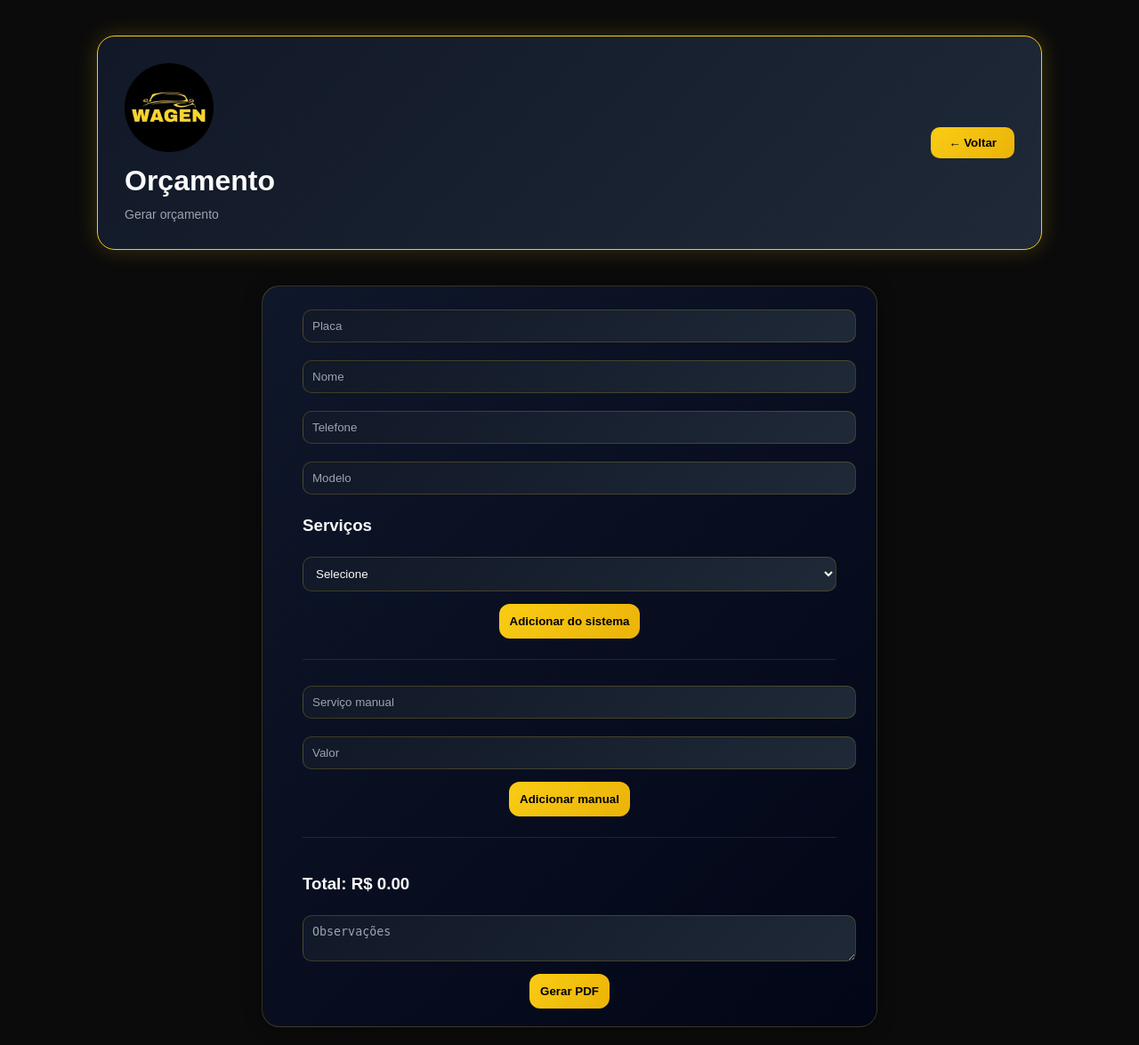
After one commit to luiz930/lavagem_novo, a Flask app: page /orcamento in a window 1280 px wide. The commit adds this page. Shown: the whole page at 89% size. Run offline with Flask 3, Linux system fonts and the light colour scheme; a user stored in the database is signed in; data comes from the database, SQL or seed files in the repository; both versions use the stored data as it was after the commit; data that the repository does not hold is empty.

Commit message:
Add files via upload

```diff
--- a/app.py
+++ b/app.py
@@ -14,6 +14,10 @@ import bcrypt  # 👈 se já adicionou
 import pandas as pd
 import requests
 from werkzeug.utils import secure_filename
+from reportlab.lib.pagesizes import A4
+from reportlab.pdfgen import canvas
+from flask import send_file
+
 UPLOAD_FOLDER = "static/uploads"
 os.makedirs(UPLOAD_FOLDER, exist_ok=True)
 
@@ -1082,6 +1086,135 @@ def preparar_sincronizacoes():
     if session.get("logado"):
         sincronizar_fontes_pendentes()
 
+@app.route("/api/cliente/<placa>")
+def buscar_cliente_api(placa):
+    if not session.get("logado"):
+        return {"erro": "nao autorizado"}
+
+    conn = conectar()
+    c = conn.cursor()
+
+    c.execute("""
+        SELECT
+            veiculos.placa,
+            veiculos.modelo,
+            clientes.nome,
+            clientes.telefone
+        FROM veiculos
+        LEFT JOIN clientes ON clientes.id = veiculos.cliente_id
+        WHERE veiculos.placa=?
+    """, (placa.upper(),))
+
+    dados = c.fetchone()
+    conn.close()
+
+    if not dados:
+        return {"encontrado": False}
+
+    return {
+        "encontrado": True,
+        "nome": dados["nome"],
+        "telefone": dados["telefone"],
+        "modelo": dados["modelo"],
+        "placa": dados["placa"]
+    }
+
+@app.route("/orcamento")
+def pagina_orcamento():
+    if not session.get("logado"):
+        return redirect("/login")
+
+    conn = conectar()
+    c = conn.cursor()
+
+    c.execute("SELECT nome, valor FROM tipos_servico")
+    servicos = c.fetchall()
+
+    conn.close()
+
+    return render_template("orcamento.html", servicos=servicos)
+
+@app.route("/gerar_orcamento", methods=["POST"])
+def gerar_orcamento():
+    if not session.get("logado"):
+        return redirect("/login")
+
+    from reportlab.platypus import SimpleDocTemplate, Table, TableStyle, Paragraph, Spacer, Image
+    from reportlab.lib import colors
+    from reportlab.lib.styles import getSampleStyleSheet
+
+    buffer = BytesIO()
+    doc = SimpleDocTemplate(buffer)
+
+    styles = getSampleStyleSheet()
+    elementos = []
+
+    # 🔥 LOGO
+    try:
+        logo = Image("static/logo.jpg", width=120, height=60)
+        elementos.append(logo)
+    except:
+        pass
+
+    elementos.append(Spacer(1, 20))
+
+    # 🔥 DADOS
+    nome = request.form.get("nome")
+    telefone = request.form.get("telefone")
+    placa = request.form.get("placa")
+    modelo = request.form.get("modelo")
+    observacoes = request.form.get("observacoes")
+
+    elementos.append(Paragraph(f"<b>Cliente:</b> {nome}", styles["Normal"]))
+    elementos.append(Paragraph(f"<b>Telefone:</b> {telefone}", styles["Normal"]))
+    elementos.append(Paragraph(f"<b>Veículo:</b> {modelo} - {placa}", styles["Normal"]))
+
+    elementos.append(Spacer(1, 20))
+
+    # 🔥 TABELA
+    servicos = request.form.getlist("servico[]")
+    valores = request.form.getlist("valor[]")
+
+    dados_tabela = [["Serviço", "Valor (R$)"]]
+
+    total = 0
+
+    for s, v in zip(servicos, valores):
+        try:
+            valor = float(v)
+        except:
+            valor = 0
+
+        dados_tabela.append([s, f"{valor:.2f}"])
+        total += valor
+
+    dados_tabela.append(["TOTAL", f"{total:.2f}"])
+
+    tabela = Table(dados_tabela)
+
+    tabela.setStyle(TableStyle([
+        ("BACKGROUND", (0,0), (-1,0), colors.black),
+        ("TEXTCOLOR", (0,0), (-1,0), colors.white),
+
+        ("BACKGROUND", (0,-1), (-1,-1), colors.lightgrey),
+
+        ("GRID", (0,0), (-1,-1), 1, colors.black),
+        ("FONTNAME", (0,0), (-1,0), "Helvetica-Bold"),
+    ]))
+
+    elementos.append(tabela)
+
+    # 🔥 OBSERVAÇÕES
+    if observacoes:
+        elementos.append(Spacer(1, 20))
+        elementos.append(Paragraph("<b>Observações:</b>", styles["Normal"]))
+        elementos.append(Paragraph(observacoes, styles["Normal"]))
+
+    doc.build(elementos)
+    buffer.seek(0)
+
+    return send_file(buffer, as_attachment=True, download_name="orcamento.pdf", mimetype="application/pdf")
+
 @app.route("/api/clima")
 def api_clima():
     try:
--- a/requirements.txt
+++ b/requirements.txt
@@ -4,3 +4,4 @@ requests
 pandas
 openpyxl
 bcrypt
+reportlab
--- /dev/null
+++ b/static/style.css
@@ -0,0 +1,146 @@
+/* 🔥 BASE */
+body {
+    background: #0b0b0b;
+    color: #f9fafb;
+    font-family: Arial;
+    margin: 0;
+}
+
+/* 🔥 CONTAINER */
+.container {
+    width: 90%;
+    max-width: 900px;
+    margin: auto;
+}
+
+/* 🔥 HEADER */
+.header {
+    margin: 40px auto;
+    width: 90%;
+    max-width: 1000px;
+
+    background: linear-gradient(135deg, #111827, #1f2937);
+    border: 1px solid #facc15;
+    border-radius: 20px;
+
+    padding: 30px;
+
+    display: flex;
+    justify-content: space-between;
+    align-items: center;
+
+    box-shadow: 0 0 25px rgba(250,204,21,0.2);
+}
+
+/* 🔥 CENTRALIZAÇÃO GLOBAL */
+.page {
+    width: 90%;
+    max-width: 900px;
+    margin: 0 auto; /* centraliza horizontal */
+}
+
+/* 🔥 CARD */
+.card {
+    max-width: 650px;   /* 🔥 controla largura */
+    margin: 20px auto;  /* 🔥 centraliza */
+
+    background: linear-gradient(135deg, #0f172a, #020617);
+    border: 1px solid rgba(250,204,21,0.2);
+    border-radius: 20px;
+    padding: 20px;
+
+    box-shadow: 0 0 20px rgba(0,0,0,0.4);
+}
+
+.form-box {
+    max-width: 600px;  /* 🔥 controla o tamanho */
+    margin: 0 auto;    /* 🔥 centraliza */
+}
+
+/* 🔥 INPUTS */
+input, select, textarea {
+    width: 100%;
+    max-width: 100%;
+
+    padding: 10px;
+    margin: 6px 0;
+
+    background: linear-gradient(135deg, #111827, #1f2937);
+    color: #f9fafb;
+
+    border: 1px solid rgba(250, 204, 21, 0.2);
+    border-radius: 10px;
+
+    outline: none;
+    transition: 0.2s;
+}
+
+input::placeholder,
+textarea::placeholder {
+    color: #9ca3af;
+}
+
+input:focus,
+select:focus,
+textarea:focus {
+    border-color: #facc15;
+    box-shadow: 0 0 10px rgba(250,204,21,0.3);
+}
+
+/* 🔥 BOTÕES */
+button {
+    background: linear-gradient(135deg, #facc15, #eab308);
+    border: none;
+    padding: 12px;
+    border-radius: 12px;
+    font-weight: bold;
+    cursor: pointer;
+    transition: 0.2s;
+}
+
+button:hover {
+    transform: scale(1.02);
+}
+
+/* 🔥 BOTÃO TOPO */
+.btn-topo {
+    width: auto !important;
+    padding: 10px 20px;
+    border-radius: 10px;
+}
+
+.btn-group {
+    display: flex;
+    justify-content: center;
+    width: 100%;
+}
+
+.btn-group button {
+    width: auto;
+}
+
+.img-redonda {
+    width: 100px;
+    height: 100px;
+    border-radius: 50%;
+    object-fit: cover;
+}
+
+/* 🔥 TÍTULOS */
+h1, h2, h3 {
+    margin: 10px 0;
+}
+
+/* 🔥 DIVISOR */
+hr {
+    border: none;
+    height: 1px;
+    background: rgba(255,255,255,0.1);
+    margin: 15px 0;
+}
+
+form {
+    display: flex;
+    flex-direction: column;
+    gap: 8px;
+}
--- a/templates/index.html
+++ b/templates/index.html
@@ -569,6 +569,7 @@ input[type="file"] {
 <a href="/painel"><button><span>&#128202;</span> Painel</button></a>
 <a href="/clientes"><button><span>&#128100;</span> Clientes</button></a>
 <a href="/cadastrar_servico"><button><span>&#129532;</span> Servicos</button></a>
+<a href="/orcamento"><button><span>&#128196;</span> Orçamentos</button></a>
 <a href="/financeiro"><button><span>&#128176;</span> Financeiro</button></a>
 <a href="/pneu"><button><span>&#128736;</span> Pneus</button></a>
 <a href="/clima"><button><span>&#9729;</span> Clima</button></a>
--- /dev/null
+++ b/templates/orcamento.html
@@ -0,0 +1,162 @@
+<!DOCTYPE html>
+<html>
+<head>
+<meta charset="UTF-8">
+<link rel="icon" href="/static/favicon.jpg">
+<title>Orçamento</title>
+
+<link rel="stylesheet" href="/static/style.css">
+
+</head>
+
+<body>
+
+<!-- 🔥 HEADER (COLOCA AQUI) -->
+<div class="header">
+
+    <div>
+        <img src="/static/logo.jpg" class="img-redonda">
+
+        <h1 class="page-title">Orçamento</h1>
+
+        <span style="color:#9ca3af; font-size:14px;">
+            Gerar orçamento
+        </span>
+    </div>
+
+    <div style="display:flex; gap:10px;">
+        <button onclick="history.back()" class="btn-topo">
+            ← Voltar
+        </button>
+    </div>
+
+</div> <!-- 🔥 FECHA AQUI -->
+
+<div class="page-shell">
+    <div class="page-shell--narrow">
+
+<div class="card">
+
+<form action="/gerar_orcamento" method="POST" class="form-box">
+
+<input id="placa" name="placa" placeholder="Placa" onblur="buscarCliente()">
+<input id="nome" name="nome" placeholder="Nome">
+<input id="telefone" name="telefone" placeholder="Telefone">
+<input id="modelo" name="modelo" placeholder="Modelo">
+
+<h3>Serviços</h3>
+
+<!-- 🔽 SERVIÇO DO BANCO -->
+<select id="selectServico">
+<option value="">Selecione</option>
+{% for s in servicos %}
+<option value="{{s[0]}}" data-valor="{{s[1]}}">
+{{s[0]}} - R${{s[1]}}
+</option>
+{% endfor %}
+</select>
+
+<div class="btn-group">
+    <button type="button" onclick="addServico()">Adicionar do sistema</button>
+</div>
+
+<hr>
+
+<!-- 🔽 SERVIÇO MANUAL -->
+<input id="manualNome" placeholder="Serviço manual">
+<input id="manualValor" placeholder="Valor">
+
+<div class="btn-group">
+    <button type="button" onclick="addManual()">Adicionar manual</button>
+</div>
+
+<hr>
+
+<div id="lista"></div>
+
+<h3 id="total">Total: R$ 0.00</h3>
+
+<textarea name="observacoes" placeholder="Observações"></textarea>
+
+<div class="btn-group">
+    <button type="submit">Gerar PDF</button>
+</div>
+
+</form>
+
+</div>
+
+</div>
+
+<script>
+
+let total = 0;
+
+async function buscarCliente() {
+    const placa = document.getElementById("placa").value;
+
+    const res = await fetch("/api/cliente/" + placa);
+    const data = await res.json();
+
+    if (data.encontrado) {
+        document.getElementById("nome").value = data.nome;
+        document.getElementById("telefone").value = data.telefone;
+        document.getElementById("modelo").value = data.modelo;
+    }
+}
+
+function atualizarTotal() {
+    document.getElementById("total").innerText = "Total: R$ " + total.toFixed(2);
+}
+
+function addServico() {
+    const select = document.getElementById("selectServico");
+    const nome = select.value;
+    const valor = parseFloat(select.selectedOptions[0].dataset.valor);
+
+    if (!nome) return;
+
+    total += valor;
+
+    criarItem(nome, valor);
+}
+
+function addManual() {
+    const nome = document.getElementById("manualNome").value;
+    const valor = parseFloat(document.getElementById("manualValor").value);
+
+    if (!nome || isNaN(valor)) return;
+
+    total += valor;
+
+    criarItem(nome, valor);
+
+    document.getElementById("manualNome").value = "";
+    document.getElementById("manualValor").value = "";
+}
+
+function criarItem(nome, valor) {
+    const div = document.createElement("div");
+
+    div.innerHTML = `
+        ${nome} - R$ ${valor.toFixed(2)}
+        <button type="button" onclick="remover(this, ${valor})">❌</button>
+        <input type="hidden" name="servico[]" value="${nome}">
+        <input type="hidden" name="valor[]" value="${valor}">
+    `;
+
+    document.getElementById("lista").appendChild(div);
+
+    atualizarTotal();
+}
+
+function remover(btn, valor) {
+    total -= valor;
+    btn.parentElement.remove();
+    atualizarTotal();
+}
+
+</script>
+
+</body>
+</html>
```
Also changed, not shown: database_v2.db.
